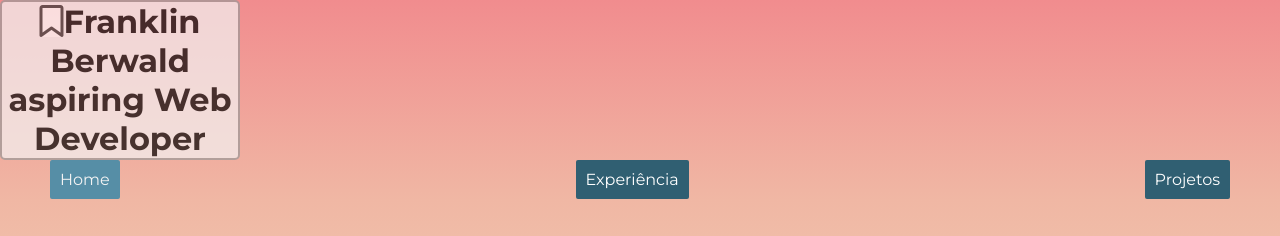
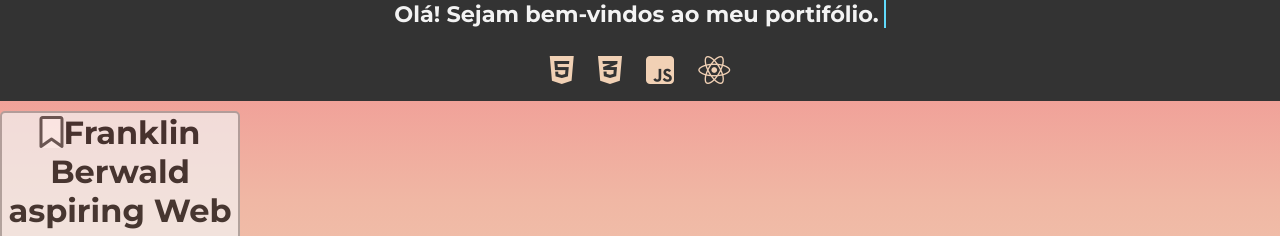
Before and after one commit to frankberwald/AvaliacaoJp, a plain HTML site: page experience.html in a window 1280 px wide. Shown: the top 236 px of the page. Drawn offline with nearby package versions, Linux system fonts and the light colour scheme.

Commit message:
. Adicionado o header animado a todas as páginas.

```diff
--- a/experience.html
+++ b/experience.html
@@ -18,7 +18,17 @@
   <link rel="stylesheet" href="styles/styles.css">
   <title>Meu Portifólio</title>
 </head>
-
+<header class="animated-header">
+  <div class="header-content">
+    <h1><span class="typing"></span></h1>
+    <div class="icons">
+      <i class="fab fa-html5"></i>
+      <i class="fab fa-css3-alt"></i>
+      <i class="fab fa-js-square"></i>
+      <i class="fab fa-react"></i>
+    </div>
+  </div>
+</header>
 <div class="container-post-header">
   <header>
     <p><i class="fa-regular fa-bookmark"></i>Franklin Berwald aspiring Web Developer</p>
```
Also changed, not shown: index.html (+1 -0 lines), projetos.html (+11 -1 lines).
